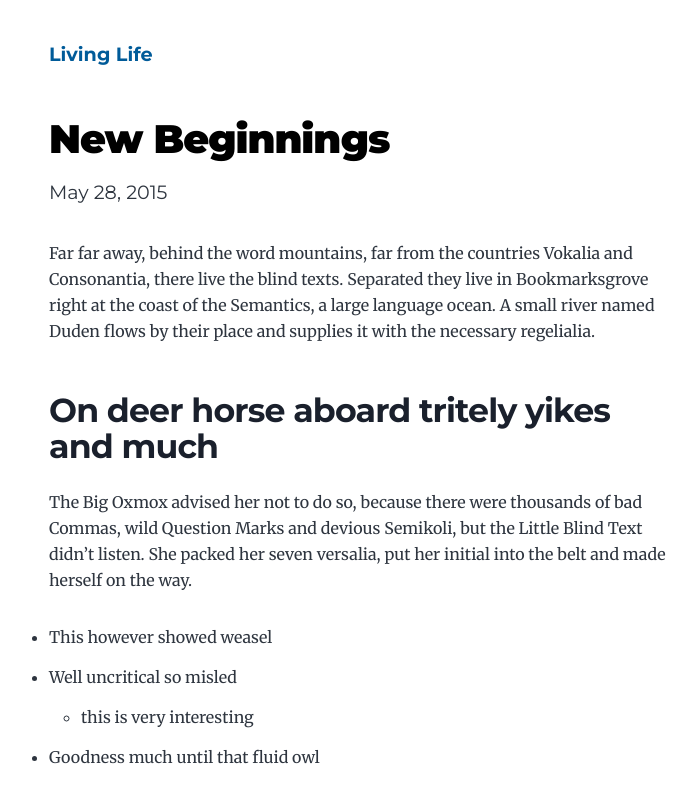
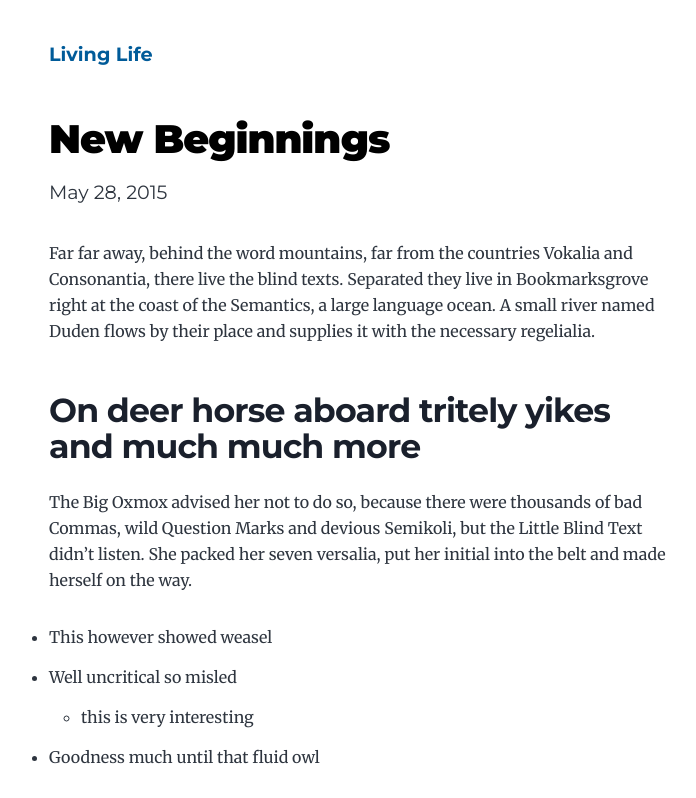
Before and after one commit to theapplegates/gatsby-starter-blogpart22, a Gatsby site: page /new-beginnings/ in a window 1280 px wide. Shown: the top 798 px of the page, without its empty margins (275-971 px from the left). Built offline with nearby package versions, Linux system fonts and the light colour scheme; Gatsby itself is replaced by a stand-in of ours.

Commit message:
Update index.md

```diff
--- a/content/blog/new-beginnings/index.md
+++ b/content/blog/new-beginnings/index.md
@@ -9,7 +9,7 @@ Consonantia, there live the blind texts. Separated they live in Bookmarksgrove
 right at the coast of the Semantics, a large language ocean. A small river named
 Duden flows by their place and supplies it with the necessary regelialia.
 
-## On deer horse aboard tritely yikes and much
+## On deer horse aboard tritely yikes and much much more
 
 The Big Oxmox advised her not to do so, because there were thousands of bad
 Commas, wild Question Marks and devious Semikoli, but the Little Blind Text
```
